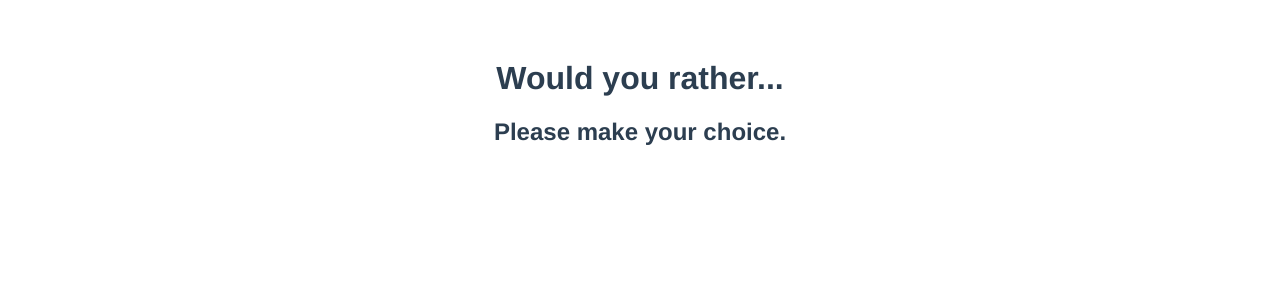
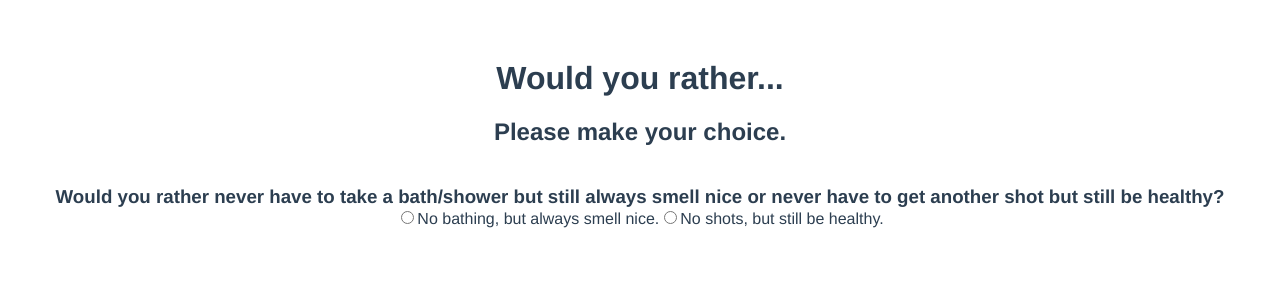
Before and after one commit to chrikulhan/Would_you_rather_week_10, a Vue app: page / in a window 1280 px wide. Shown: the top 300 px of the page. Built offline with nearby package versions, Linux system fonts and the light colour scheme.

Commit message:
moving through video 3. This feels intuitive, only because all the before learning was such a grind. It's all relative. vid 3 paused at 16:15

```diff
--- a/src/App.vue
+++ b/src/App.vue
@@ -10,11 +10,23 @@ this one div.-->
 <!--    another component: suggested by webstorm (looks for uppercase followed by lowercase combos):
 This will be replaced by the "WouldYouRather.vue" <div></div> template
 ** This is useful as it's has all it's own data, rules, logic, etc. can just add it.-->
-    <would-you-rather></would-you-rather>
+<!--    <would-you-rather></would-you-rather>-->
 <!--    ^^^this is convention because there is no confusion
 with any html components, as there are no dashing in html names.-->
 <!--    could be written as:
 <WouldYouRather></>WouldYouRather>, page will be identical-->
+
+    <!-- start sending data between app.vue and WouldYouRather.vue
+    using would-you-rather component (<would-you-rather></>would-you-rather>):
+       use v-bind, bind the name of the prop (question) from WouldYouRather.vue:
+       the data in question will be "wyrQuestion" from app.vue-->
+    <would-you-rather v-bind:question="wyrQuestion"
+    v-bind:answer1="wyrAnswer1"
+    v-bind:answer2="wyrAnswer2"
+    ></would-you-rather>
+<!--^^^^Connect the two answers:-->
+<!--  answer1 is the name of the prop in the child-->
+<!--  wyrAnswer1 is the name of the data in the parent -->
 
   </div>
   </template>
@@ -31,15 +43,20 @@ export default {
   data() {
     return {
     wyrQuestion: 'Would you rather never have to take a bath/shower but still always smell nice or never have to get another shot but still be healthy?',
-      wyrAnswer1: 'Never have to take a bath/shower, but always smell nice.',
-      wyrAnswer2: 'Never have to get another shot but still be healthy.',
+      wyrAnswer1: 'No bathing, but always smell nice.',
+      wyrAnswer2: 'No shots, but still be healthy.',
       userSelectionMessage: ''
     //  ^^empty string because nothing has been chosen by the user yet.
+
     //  app.vue will send the question and two possible answers to WouldYouRather.vue
-    //  and it will send the data to wouldyouRather, and it will be stored in wouldYouRather
+    // and it will be stored in wouldYouRather.
+
     //  **Data that a parent component sends to a child component is stored in props
-    //  the difference is who sends the data. Props sent by a parent,
-    //  data is stored or managed internally by a component.
+    //  the difference is who sends the data.
+
+      //  Props sent by a parent,
+    //    data is stored, generated, or managed internally by a component.
+    //
     }
   }
 }
--- a/src/components/WouldYouRather.vue
+++ b/src/components/WouldYouRather.vue
@@ -7,14 +7,29 @@
  them here (in WouldYouRather.vue) in this template-->
   <h2>Please make your choice.</h2>
 
+<!--    from app.vue would-you-rather component (v-bind) to question
+This vvv will display the data on the page:-->
+  <h3>{{ question }}</h3>
+
+<!--  from app.vue display the choices that were v-binded to the answers
+in the would-you-rather component (would-you-rather) vvv:-->
+
+  <input type="radio"><label>{{ answer1 }}</label>
+  <input type="radio"><label>{{ answer2 }}</label>
+
+
   </div>
 </template>
 
 <script>
 export default {
   name: 'WouldYouRather',
+  //You put a type of data in props (so here we'll use a string)vv
+  //note String is upper case. (check on vue dev tools to see this is there)
   props: {
-    msg: String
+    question: String,
+    answer1: String,
+    answer2: String,
   }
 }
 </script>
```
